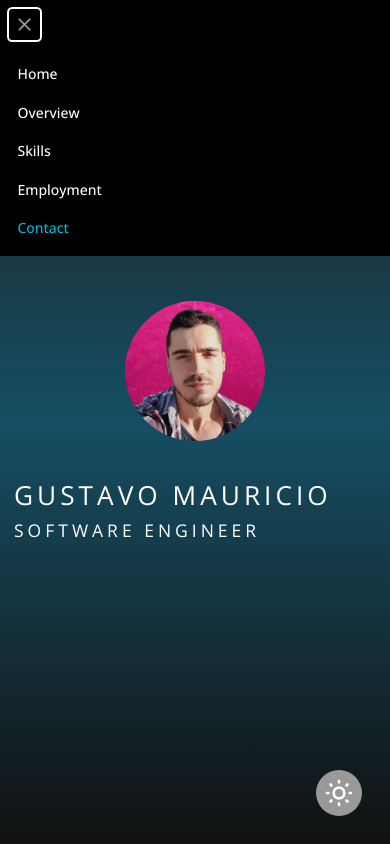
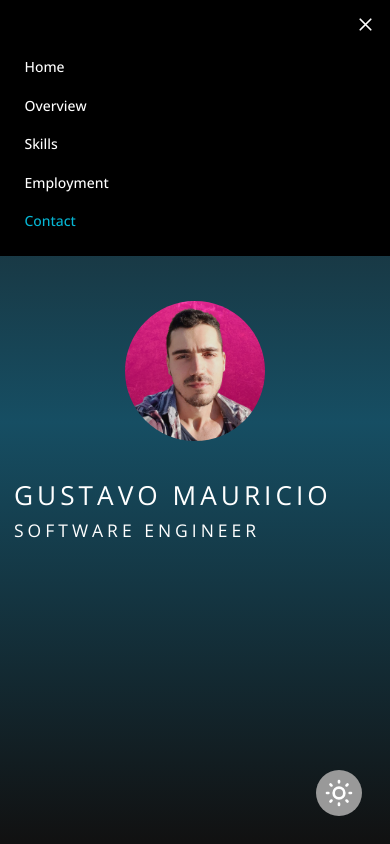
Before and after one commit to gustavomauricio/gmauricio-site, a Next.js app: page / in a window 390 px wide. Both pictures are taken after a click on the button "Open main menu". Shown: the top 844 px of the page. Built offline with nearby package versions, Linux system fonts and the light colour scheme.

Commit message:
navbar improvements

```diff
--- a/components/Navbar.tsx
+++ b/components/Navbar.tsx
@@ -1,7 +1,7 @@
 import React, { useEffect, useState } from "react";
 import cn from "classnames";
 
-import { Disclosure } from "@headlessui/react";
+import { Popover, Transition } from "@headlessui/react";
 import { MenuIcon, XIcon } from "@heroicons/react/outline";
 
 const navigationInitial = [
@@ -33,7 +33,7 @@ const Navbar = () => {
     const onScroll = (e: any) => {
       const currentScrollY = window.scrollY;
 
-      if (currentScrollY >= 400) {
+      if (currentScrollY >= 200) {
         setIsScrolled(true);
       } else {
         setIsScrolled(false);
@@ -79,30 +79,28 @@ const Navbar = () => {
   }, []);
 
   return (
-    <Disclosure
+    <Popover
       as="nav"
       className={cn(
-        isScrolled
-          ? "text-black bg-white dark:bg-[#444] fixed"
-          : "text-white dark:bg-black bg-opacity-70 absolute",
-        "dark:text-white",
-        "top-0 right-0 left-0 z-40"
+        isScrolled ? "dark:bg-[#444]" : "dark:bg-black",
+        "text-black dark:text-white bg-white ",
+        "fixed top-0 right-0 left-0 z-40 transition-colors duration-500"
       )}
     >
       {({ open, close }) => (
         <>
           <div className="max-w-7xl mx-auto px-2 sm:px-6 lg:px-8">
             <div className="relative flex items-center justify-between h-14">
-              <div className="absolute inset-y-0 left-0 flex items-center sm:hidden">
+              <div className="absolute inset-y-0 right-0 flex items-center sm:hidden">
                 {/* Mobile menu button*/}
-                <Disclosure.Button className="inline-flex items-center justify-center p-2 rounded-md text-gray-400 hover:text-white hover:bg-gray-700 focus:outline-none focus:ring-2 focus:ring-inset focus:ring-white">
+                <Popover.Button className="inline-flex items-center justify-center p-2 rounded-md hover:text-white hover:bg-gray-700 focus:outline-none focus:ring-2 focus:ring-inset focus:ring-white">
                   <span className="sr-only">Open main menu</span>
                   {open ? (
                     <XIcon className="block h-6 w-6" aria-hidden="true" />
                   ) : (
                     <MenuIcon className="block h-6 w-6" aria-hidden="true" />
                   )}
-                </Disclosure.Button>
+                </Popover.Button>
               </div>
               <div className="flex-1 flex items-center justify-center sm:items-stretch sm:justify-start">
                 {/* <div className="flex-shrink-0 flex items-center">
@@ -143,12 +141,32 @@ const Navbar = () => {
             </div>
           </div>
 
-          <Disclosure.Panel className="sm:hidden">
+          <Transition
+            as={React.Fragment}
+            enter="transition ease-out duration-200"
+            enterFrom="opacity-0 translate-y-1"
+            enterTo="opacity-100 translate-y-0"
+            leave="transition ease-in duration-150"
+            leaveFrom="opacity-100 translate-y-0"
+            leaveTo="opacity-0 translate-y-1"
+          >
+            <Popover.Panel
+              className={cn(
+                isScrolled ? "dark:bg-[#444] fixed" : "dark:bg-black absolute",
+                "text-black dark:text-white bg-white",
+                "sm:hidden absolute top-0 inset-x-0 p-2 transition transform origin-top-right md:hidden"
+              )}
+            >
+              <div className="flex justify-end">
+                <Popover.Button className="inline-flex items-center justify-center p-2 rounded-md hover:text-white hover:bg-gray-700 focus:outline-none focus:ring-2 focus:ring-inset focus:ring-white">
+                  <span className="sr-only">Close menu</span>
+                  <XIcon className="block h-6 w-6" aria-hidden="true" />
+                </Popover.Button>
+              </div>
               <div className="px-2 pt-2 pb-3 space-y-1">
                 {navigation.map((item) => (
-                <Disclosure.Button
+                  <a
                     key={item.name}
-                  as="a"
                     href={item.href}
                     onClick={(e: any) => {
                       close();
@@ -161,13 +179,14 @@ const Navbar = () => {
                     aria-current={item.current ? "page" : undefined}
                   >
                     {item.name}
-                </Disclosure.Button>
+                  </a>
                 ))}
               </div>
-          </Disclosure.Panel>
+            </Popover.Panel>
+          </Transition>
         </>
       )}
-    </Disclosure>
+    </Popover>
   );
 };
 
```
Lines whose indentation alone changed are shown as unchanged.
